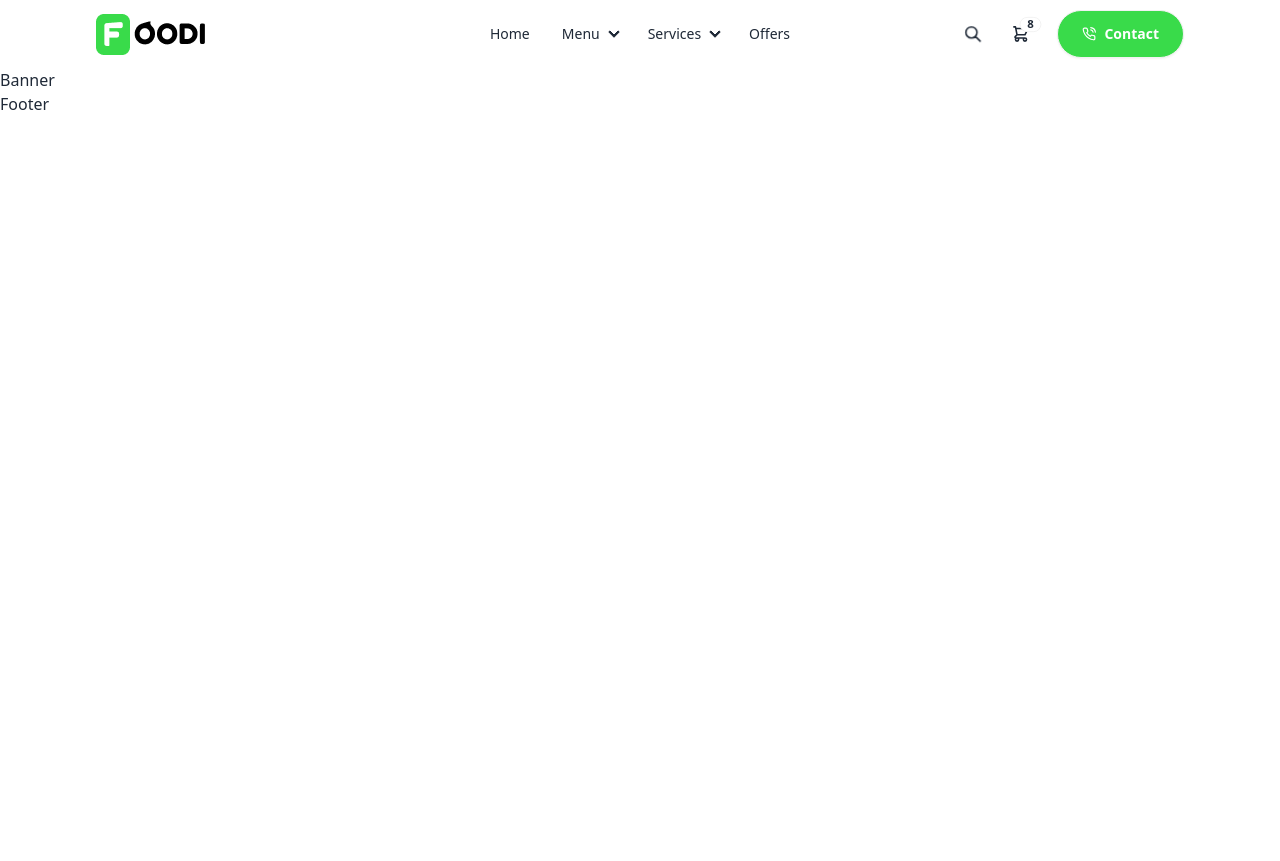
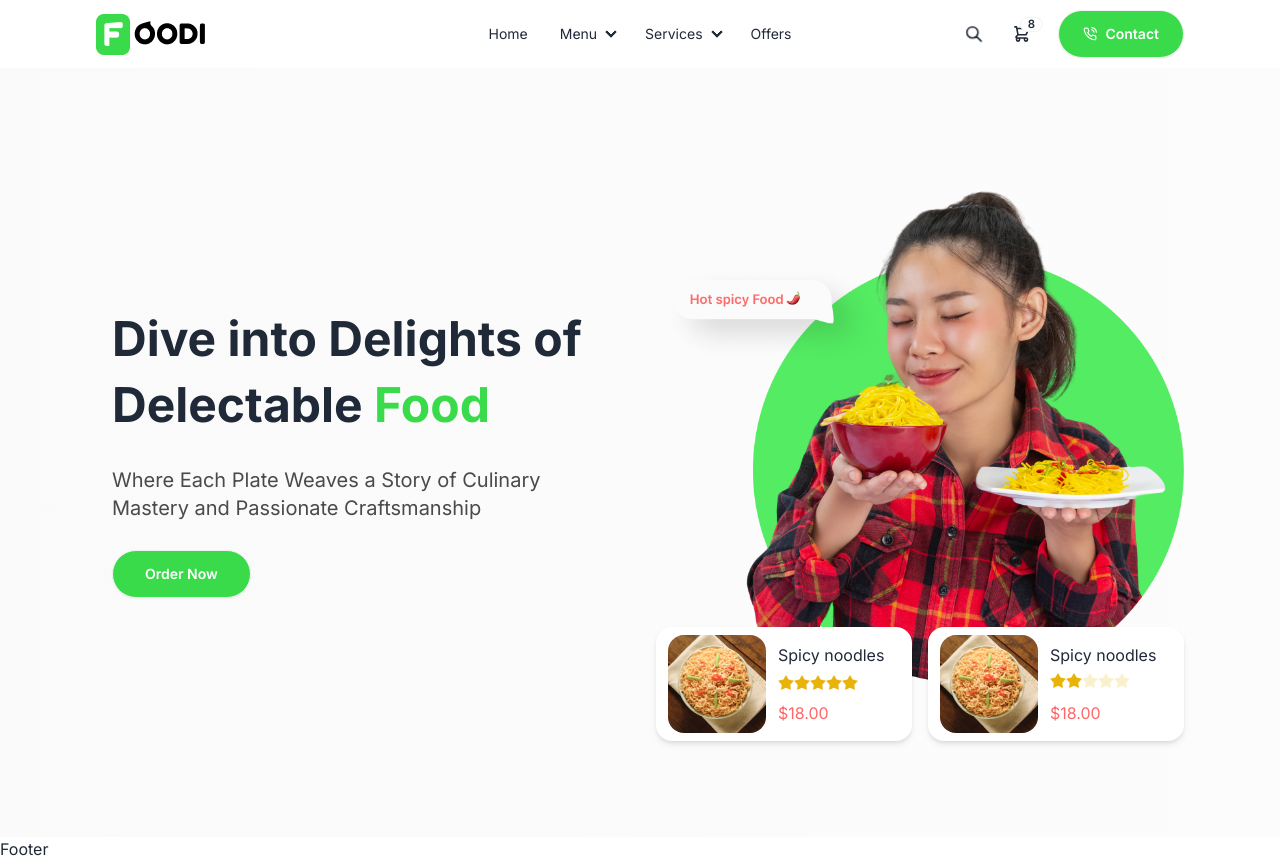
Before and after one commit to bralao/restaurant, a React (Vite) app in the folder client/: page / in a window 1280 px wide. Before the commit the page ends 800 px from the top, so only its background shows below. Built offline with nearby package versions, Linux system fonts and the light colour scheme.

Commit message:
added banner image and tailwindcss

```diff
--- a/client/src/App.css
+++ b/client/src/App.css
@@ -3,3 +3,7 @@
 body {
   font-family: "inter", sans-serif;
 }
+
+.section-container{
+  @apply max-w-screen-2xl container mx-auto xl:px-24 px-4;
+}
--- a/client/src/components/Banner.jsx
+++ b/client/src/components/Banner.jsx
@@ -2,7 +2,59 @@ import React from 'react'
 
 const Banner = () => {
   return (
-    <div>Banner</div>
+    <div className="section-container bg-gradient-to-r from-[#FAFAFA] from-0% to-[#FCFCFC] to-100%">
+      <div className="py-24 flex flex-col md:flex-row-reverse just-between items-center gap-8">
+
+         {/*images */}
+         <div className="md:w-1/2">
+          <img src="/images/home/banner.png" alt="" />
+
+          <div className="flex flex-col md:flex-row items-center justify-around -mt-14 gap-4">
+            <div className="flex bg-white py-2 px-3 rounded-2xl items-center gap-3 shadow-md w-64">
+              <img src="/images/home/b-food1.png" alt="" className="rounded-2xl" />
+              <div className="space-y-1">
+                <h5 className="fount-medium mb-1">Spicy noodles</h5>
+                <div className="rating rating-sm">
+                  <input type="radio" name="rating-2" className="mask mask-star-2 bg-yellow-500" />
+                  <input type="radio" name="rating-2" className="mask mask-star-2 bg-yellow-500" checked />
+                  <input type="radio" name="rating-2" className="mask mask-star-2 bg-yellow-500" />
+                  <input type="radio" name="rating-2" className="mask mask-star-2 bg-yellow-500" />
+                  <input type="radio" name="rating-2" className="mask mask-star-2 bg-yellow-500" />
+                </div>
+                <p className="text-red">$18.00</p>
+              </div>
+            </div>
+            <div className="sm:flex hidden bg-white py-2 px-3 rounded-2xl items-center gap-3 shadow-md w-64">
+              <img src="/images/home/b-food1.png" alt="" className="rounded-2xl" />
+              <div className="space-y-1">
+                <h5 className="fount-medium mb-1">Spicy noodles</h5>
+                <div className="rating rating-sm">
+                  <input type="radio" name="rating-2" className="mask mask-star-2 bg-yellow-500" />
+                  <input type="radio" name="rating-2" className="mask mask-star-2 bg-yellow-500" checked />
+                  <input type="radio" name="rating-2" className="mask mask-star-2 bg-yellow-500" />
+                  <input type="radio" name="rating-2" className="mask mask-star-2 bg-yellow-500" />
+                  <input type="radio" name="rating-2" className="mask mask-star-2 bg-yellow-500" />
+                </div>
+                <p className="text-red">$18.00</p>
+              </div>
+            </div>
+          </div>
+
+        </div>
+
+        {/*texts */}
+        <div className="md:w-1/2 space-y-7 px-4">
+          <h2 className="md:text-5xl text-4xl font-bold md:leading-snug leading-snug">
+            Dive into Delights of Delectable
+            <span className="text-green"> Food</span>
+          </h2>
+          <p className="text-xl text-[#4A4A4A]">Where Each Plate Weaves a Story of Culinary Mastery and Passionate Craftsmanship</p>
+          <button className="btn bg-green px-8 py-3 font-semibold text-white rounded-full">Order Now</button>
+        </div>
+
+
+      </div>
+    </div>
   )
 }
 
--- a/client/src/layout/Main.jsx
+++ b/client/src/layout/Main.jsx
@@ -1,6 +1,7 @@
 import React from 'react'
 import { Outlet } from 'react-router-dom'
 import Navbar from '../components/Navbar'
+import "../App.css"
 
 const Main = () => {
   return (
```
Also changed, not shown: client/public/images/home/b-food1.png (added), client/public/images/home/banner.png (added).
